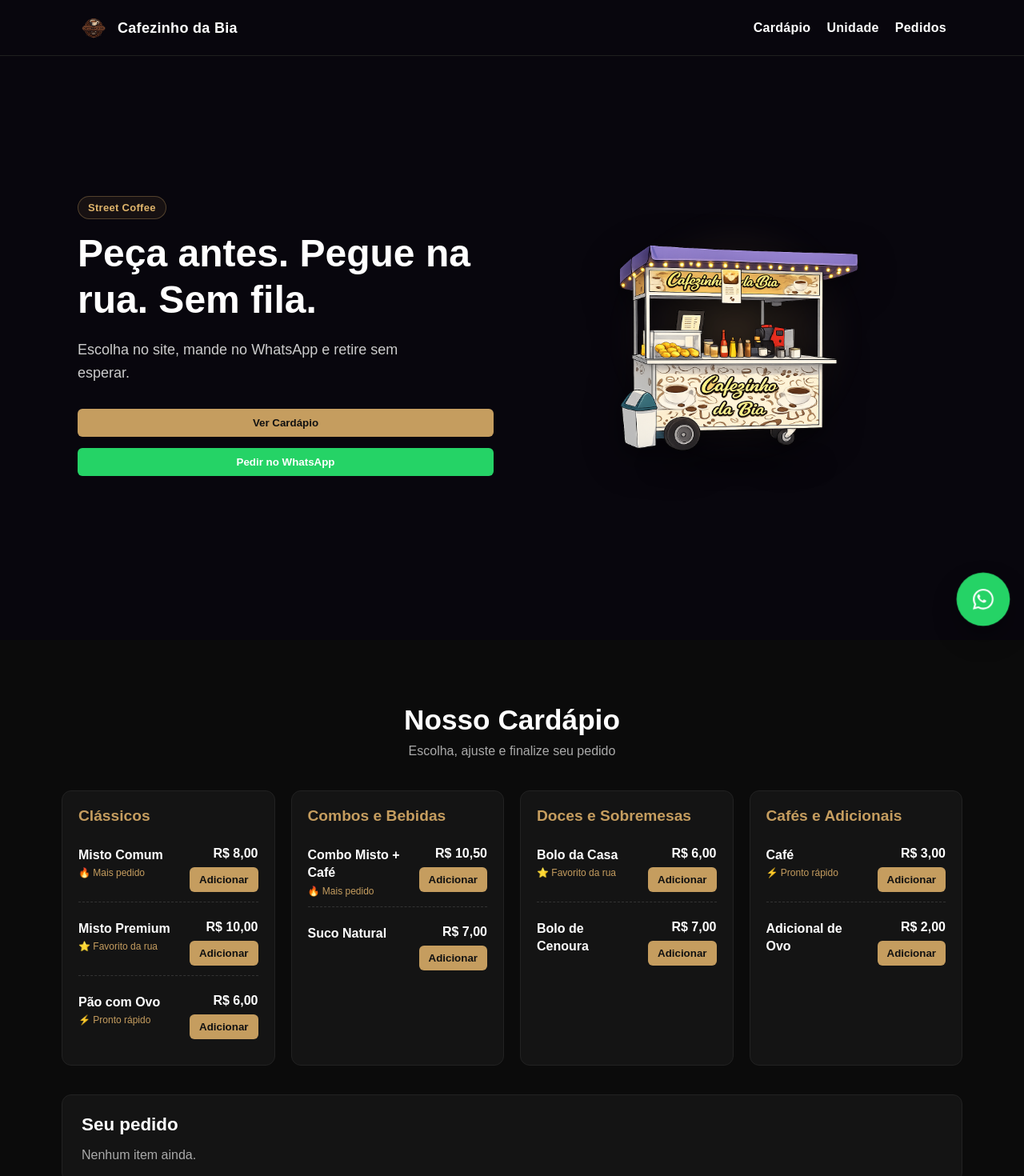
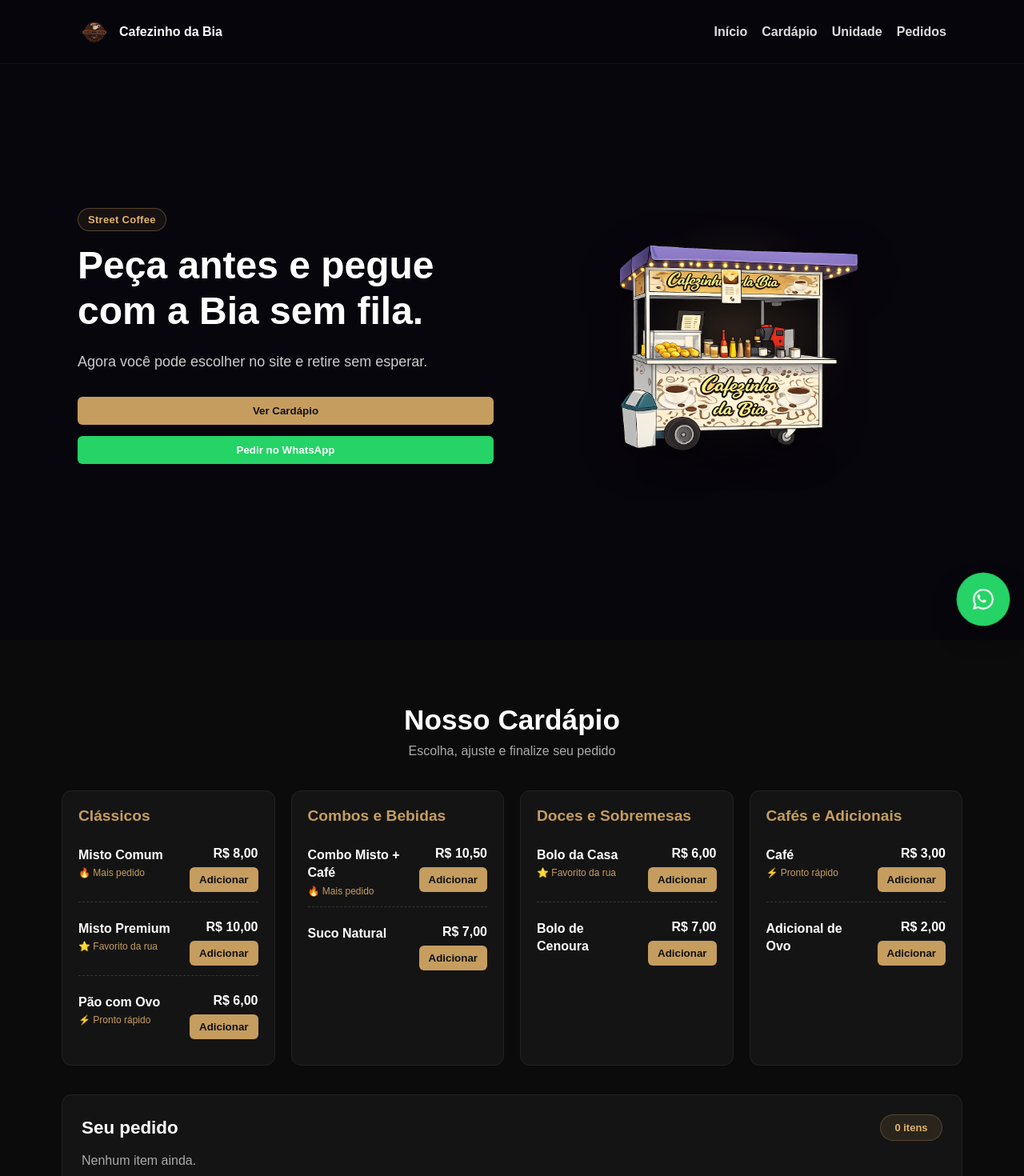
Before and after one commit to djwendelsilva/meu-projeto-cafe, a React (Vite) app: page / in a window 1280 px wide. Shown: the top 1470 px of the page at 80% size. Built offline with nearby package versions, Linux system fonts and the light colour scheme.

Commit message:
refactor: melhora menu, pix e fluxo de pedidos

```diff
--- a/src/components/Header/Header.css
+++ b/src/components/Header/Header.css
@@ -1,12 +1,14 @@
 .header {
-  height: 70px;
   position: fixed;
   top: 0;
   left: 0;
-  z-index: 9999;
   width: 100%;
-  background-color: #08060d;
-  border-bottom: 1px solid #1f1f1f;
+  height: 80px;
+  z-index: 1200;
+  background: rgba(8, 6, 13, 0.78);
+  backdrop-filter: blur(10px);
+  -webkit-backdrop-filter: blur(10px);
+  border-bottom: 1px solid rgba(255, 255, 255, 0.05);
 }
 
 .header-container {
@@ -15,13 +17,12 @@
   margin: 0 auto;
   padding: 0 20px;
   display: flex;
+  align-items: center;
   justify-content: space-between;
-  align-items: center;
 }
 
 .header-logo-link {
   text-decoration: none;
-  display: inline-block;
 }
 
 .header-brand {
@@ -31,36 +32,31 @@
 }
 
 .header-logo {
-  height: 40px;
-  width: auto;
-  display: block;
+  width: 42px;
+  height: 42px;
+  object-fit: contain;
 }
 
 .header-logo-text {
   color: #fff;
-  font-size: 18px;
-  font-weight: 600;
-  line-height: 1;
-  letter-spacing: 0.3px;
+  font-weight: 700;
+  font-size: 1rem;
 }
 
 .header-nav-list {
+  list-style: none;
   display: flex;
   align-items: center;
-  gap: 20px;
-  list-style: none;
+  gap: 18px;
   margin: 0;
   padding: 0;
-  flex-wrap: nowrap;
-  justify-content: flex-end;
 }
 
 .header-link {
+  color: #ddd;
   text-decoration: none;
-  color: #fff;
-  font-size: 16px;
   font-weight: 600;
-  letter-spacing: 0.3px;
+  transition: color 0.2s ease;
 }
 
 .header-link:hover {
@@ -69,31 +65,29 @@
 
 @media (max-width: 768px) {
   .header {
-    height: 70px;
+    height: 76px;
   }
 
   .header-container {
-    padding: 10px 14px;
-  }
-
-  .header-brand {
-    gap: 8px;
+    padding: 0 16px;
   }
 
   .header-logo {
-    height: 34px;
+    width: 38px;
+    height: 38px;
   }
 
   .header-logo-text {
-    font-size: 14px;
+    font-size: 0.95rem;
   }
 
   .header-nav-list {
-    gap: 10px;
+    gap: 12px;
     flex-wrap: wrap;
+    justify-content: flex-end;
   }
 
   .header-link {
-    font-size: 13px;
+    font-size: 0.9rem;
   }
 }
--- a/src/components/Header/Header.jsx
+++ b/src/components/Header/Header.jsx
@@ -1,14 +1,23 @@
-import { HashLink as Link } from 'react-router-hash-link';
-import logo from '../../assets/logo.png';
-import './Header.css';
+import { HashLink as Link } from 'react-router-hash-link'
+import logo from '../../assets/logo.png'
+import './Header.css'
 
 const Header = () => {
   return (
     <header className="header">
       <div className="header-container">
-        <Link smooth to="#home" className="header-logo-link">
+        <Link
+          smooth
+          to="#home"
+          className="header-logo-link"
+          aria-label="Ir para o início"
+        >
           <div className="header-brand">
-            <img src={logo} alt="Cafezinho da Bia" className="header-logo" />
+            <img
+              src={logo}
+              alt="Cafezinho da Bia"
+              className="header-logo"
+            />
             <span className="header-logo-text">Cafezinho da Bia</span>
           </div>
         </Link>
@@ -16,17 +25,20 @@ const Header = () => {
         <nav>
           <ul className="header-nav-list">
             <li>
+              <Link smooth to="#home" className="header-link">
+                Início
+              </Link>
+            </li>
+            <li>
               <Link smooth to="#cardapio" className="header-link">
                 Cardápio
               </Link>
             </li>
-
             <li>
               <Link smooth to="#unidades" className="header-link">
                 Unidade
               </Link>
             </li>
-
             <li>
               <Link smooth to="#contact" className="header-link">
                 Pedidos
@@ -36,7 +48,7 @@ const Header = () => {
         </nav>
       </div>
     </header>
-  );
-};
+  )
+}
 
-export default Header;
+export default Header
--- a/src/components/sections/Menu.css
+++ b/src/components/sections/Menu.css
@@ -1,6 +1,6 @@
 .menu-section {
   width: 100%;
-  padding: 80px 20px 40px;
+  padding: 80px 20px 110px;
   background: #0b0b0b;
   color: #fff;
   display: flex;
@@ -127,6 +127,48 @@
   transform: translateY(-1px);
 }
 
+.menu-add-button.added {
+  background-color: #25d366;
+  color: #fff;
+}
+
+.menu-mobile-cart-bar {
+  display: none;
+}
+
+.menu-mobile-cart-button {
+  width: 100%;
+  background: rgba(20, 20, 20, 0.94);
+  backdrop-filter: blur(8px);
+  color: #fff;
+  border: 1px solid #2a2a2a;
+  border-radius: 14px;
+  padding: 14px 16px;
+  font-weight: 700;
+  display: flex;
+  justify-content: space-between;
+  align-items: center;
+  gap: 12px;
+  cursor: pointer;
+  box-shadow: 0 12px 28px rgba(0, 0, 0, 0.28);
+}
+
+.menu-mobile-cart-button.pulse {
+  animation: cartPulse 0.45s ease;
+}
+
+.menu-mobile-cart-label {
+  color: #fff;
+}
+
+.menu-mobile-cart-items {
+  color: #c59d5f;
+}
+
+.menu-mobile-cart-total {
+  color: #25d366;
+}
+
 .menu-order-box {
   background: #141414;
   border: 1px solid #222;
@@ -134,10 +176,50 @@
   padding: 24px;
 }
 
+.menu-order-header {
+  display: flex;
+  align-items: center;
+  justify-content: space-between;
+  gap: 12px;
+  margin-bottom: 16px;
+}
+
 .menu-order-title {
   font-size: 1.4rem;
   color: #fff;
-  margin-bottom: 16px;
+}
+
+.menu-order-count {
+  display: inline-flex;
+  align-items: center;
+  justify-content: center;
+  min-width: 78px;
+  padding: 8px 12px;
+  border-radius: 999px;
+  background: rgba(197, 157, 95, 0.12);
+  border: 1px solid rgba(197, 157, 95, 0.28);
+  color: #dfb46b;
+  font-size: 13px;
+  font-weight: 700;
+}
+
+.menu-order-count.pulse {
+  animation: cartPulse 0.45s ease;
+}
+
+@keyframes cartPulse {
+  0% {
+    transform: scale(1);
+    box-shadow: 0 0 0 rgba(223, 180, 107, 0);
+  }
+  50% {
+    transform: scale(1.12);
+    box-shadow: 0 0 18px rgba(223, 180, 107, 0.35);
+  }
+  100% {
+    transform: scale(1);
+    box-shadow: 0 0 0 rgba(223, 180, 107, 0);
+  }
 }
 
 .menu-empty-cart {
@@ -318,6 +400,28 @@
   color: #fff;
   word-break: break-all;
   font-size: 14px;
+  margin-bottom: 10px;
+}
+
+.menu-copy-pix-button {
+  background-color: #c59d5f;
+  color: #111;
+  border: none;
+  border-radius: 6px;
+  padding: 8px 12px;
+  font-weight: 700;
+  cursor: pointer;
+  transition: all 0.2s ease;
+}
+
+.menu-copy-pix-button:hover {
+  background-color: #dfb46b;
+  transform: translateY(-1px);
+}
+
+.menu-copy-pix-button.copied {
+  background-color: #25d366;
+  color: #fff;
 }
 
 .menu-pix-note {
@@ -371,6 +475,10 @@
 }
 
 @media (max-width: 768px) {
+  .menu-section {
+    padding: 70px 16px 110px;
+  }
+
   .menu-title {
     font-size: 1.8rem;
   }
@@ -384,8 +492,7 @@
     grid-template-columns: 1fr;
   }
 
-  .menu-card,
-  .menu-order-box {
+  .menu-card {
     padding: 18px;
   }
 
@@ -399,13 +506,41 @@
     min-width: auto;
   }
 
+  .menu-mobile-cart-bar {
+    display: block;
+    position: fixed;
+    left: 12px;
+    right: 12px;
+    bottom: 12px;
+    z-index: 1000;
+  }
+
+  .menu-order-box {
+    position: fixed;
+    left: 0;
+    right: 0;
+    bottom: 0;
+    max-height: 78vh;
+    overflow-y: auto;
+    border-radius: 18px 18px 0 0;
+    z-index: 999;
+    transform: translateY(calc(100% - 88px));
+    transition: transform 0.3s ease;
+    box-shadow: 0 -12px 30px rgba(0, 0, 0, 0.35);
+  }
+
+  .menu-order-box.mobile-open {
+    transform: translateY(0);
+  }
+
   .menu-cart-item {
     flex-direction: column;
     align-items: flex-start;
   }
 
   .menu-summary-row,
-  .menu-total-box {
+  .menu-total-box,
+  .menu-order-header {
     flex-direction: column;
     align-items: flex-start;
     gap: 6px;
--- a/src/components/sections/Menu.jsx
+++ b/src/components/sections/Menu.jsx
@@ -1,4 +1,4 @@
-import { useMemo, useState } from 'react'
+import { useEffect, useMemo, useState } from 'react'
 import './Menu.css'
 
 const numero = '5521991902018'
@@ -58,6 +58,49 @@ const Menu = () => {
   const [paymentMethod, setPaymentMethod] = useState('pix')
   const [customerName, setCustomerName] = useState('')
   const [notes, setNotes] = useState('')
+  const [pixCopied, setPixCopied] = useState(false)
+  const [cartPulse, setCartPulse] = useState(false)
+  const [addedItemName, setAddedItemName] = useState('')
+  const [mobileCartOpen, setMobileCartOpen] = useState(false)
+
+  const totalItems = useMemo(() => {
+    return cart.reduce((acc, item) => acc + item.quantity, 0)
+  }, [cart])
+
+  const total = useMemo(() => {
+    return cart.reduce((acc, item) => acc + item.numericPrice * item.quantity, 0)
+  }, [cart])
+
+  useEffect(() => {
+    const handleResize = () => {
+      if (window.innerWidth > 768) {
+        setMobileCartOpen(false)
+      }
+    }
+
+    window.addEventListener('resize', handleResize)
+    return () => window.removeEventListener('resize', handleResize)
+  }, [])
+
+  const triggerCartPulse = () => {
+    setCartPulse(false)
+
+    setTimeout(() => {
+      setCartPulse(true)
+
+      setTimeout(() => {
+        setCartPulse(false)
+      }, 450)
+    }, 10)
+  }
+
+  const triggerAddedFeedback = (itemName) => {
+    setAddedItemName(itemName)
+
+    setTimeout(() => {
+      setAddedItemName('')
+    }, 1000)
+  }
 
   const addItemToCart = (item) => {
     setCart((prevCart) => {
@@ -80,6 +123,9 @@ const Menu = () => {
         },
       ]
     })
+
+    triggerCartPulse()
+    triggerAddedFeedback(item.name)
   }
 
   const increaseQuantity = (itemName) => {
@@ -90,6 +136,8 @@ const Menu = () => {
           : item
       )
     )
+
+    triggerCartPulse()
   }
 
   const decreaseQuantity = (itemName) => {
@@ -108,9 +156,18 @@ const Menu = () => {
     setCart((prevCart) => prevCart.filter((item) => item.name !== itemName))
   }
 
-  const total = useMemo(() => {
-    return cart.reduce((acc, item) => acc + item.numericPrice * item.quantity, 0)
-  }, [cart])
+  const handleCopyPixKey = async () => {
+    try {
+      await navigator.clipboard.writeText(pixKey)
+      setPixCopied(true)
+
+      setTimeout(() => {
+        setPixCopied(false)
+      }, 2000)
+    } catch {
+      setPixCopied(false)
+    }
+  }
 
   const paymentText =
     paymentMethod === 'pix'
@@ -141,7 +198,7 @@ Total: ${formatPrice(total)}
 Pagamento: ${paymentText}
 ${
   paymentMethod === 'pix'
-    ? 'Pagamento no Pix, por favor enviar o comprovante.'
+    ? '\nPagamento no Pix, por favor enviar o comprovante.'
     : ''
 }
 
@@ -169,7 +226,10 @@ ${notes || 'Nenhuma.'}`
               <h3 className="menu-category-title">{category.category}</h3>
 
               <ul className="menu-list">
-                {category.items.map((item) => (
+                {category.items.map((item) => {
+                  const isAdded = addedItemName === item.name
+
+                  return (
                     <li className="menu-item" key={item.name}>
                       <div className="menu-item-info">
                         <span className="menu-item-name">{item.name}</span>
@@ -184,21 +244,42 @@ ${notes || 'Nenhuma.'}`
 
                         <button
                           type="button"
-                        className="menu-add-button"
+                          className={`menu-add-button ${isAdded ? 'added' : ''}`}
                           onClick={() => addItemToCart(item)}
                         >
-                        Adicionar
+                          {isAdded ? 'Adicionado' : 'Adicionar'}
                         </button>
                       </div>
                     </li>
-                ))}
+                  )
+                })}
               </ul>
             </div>
           ))}
         </div>
 
-        <div className="menu-order-box">
+        <div className="menu-mobile-cart-bar">
+          <button
+            type="button"
+            className={`menu-mobile-cart-button ${cartPulse ? 'pulse' : ''}`}
+            onClick={() => setMobileCartOpen((prev) => !prev)}
+          >
+            <span className="menu-mobile-cart-label">Seu pedido</span>
+            <span className="menu-mobile-cart-items">
+              {totalItems} {totalItems === 1 ? 'item' : 'itens'}
+            </span>
+            <span className="menu-mobile-cart-total">{formatPrice(total)}</span>
+          </button>
+        </div>
+
+        <div className={`menu-order-box ${mobileCartOpen ? 'mobile-open' : ''}`}>
+          <div className="menu-order-header">
             <h3 className="menu-order-title">Seu pedido</h3>
+
+            <span className={`menu-order-count ${cartPulse ? 'pulse' : ''}`}>
+              {totalItems} {totalItems === 1 ? 'item' : 'itens'}
+            </span>
+          </div>
 
           {cart.length === 0 ? (
             <p className="menu-empty-cart">Nenhum item ainda.</p>
@@ -312,9 +393,7 @@ ${notes || 'Nenhuma.'}`
 
                 <div className="menu-summary-row">
                   <span className="menu-summary-label">Itens</span>
-                  <span className="menu-summary-value">
-                    {cart.reduce((acc, item) => acc + item.quantity, 0)}
-                  </span>
+                  <span className="menu-summary-value">{totalItems}</span>
                 </div>
 
                 <div className="menu-summary-row">
@@ -326,6 +405,15 @@ ${notes || 'Nenhuma.'}`
                   <div className="menu-pix-box">
                     <span className="menu-pix-label">Chave Pix</span>
                     <span className="menu-pix-key">{pixKey}</span>
+
+                    <button
+                      type="button"
+                      className={`menu-copy-pix-button ${pixCopied ? 'copied' : ''}`}
+                      onClick={handleCopyPixKey}
+                    >
+                      {pixCopied ? 'Copiado!' : 'Copiar'}
+                    </button>
+
                     <p className="menu-pix-note">
                       Pagamento no Pix, por favor enviar o comprovante.
                     </p>
--- a/src/pages/Home.jsx
+++ b/src/pages/Home.jsx
@@ -28,10 +28,10 @@ Gostaria de fazer um pedido.`
         <div className="hero-text">
           <span className="hero-badge">Street Coffee</span>
 
-          <h1>Peça antes. Pegue na rua. Sem fila.</h1>
+          <h1>Peça antes e pegue com a Bia sem fila.</h1>
 
           <p>
-            Escolha no site, mande no WhatsApp e retire sem esperar.
+            Agora você pode escolher no site e retire sem esperar.
           </p>
 
           <div className="hero-buttons">
```
Also changed, not shown: src/styles/index.css (+6 -6 lines). Lines whose indentation alone changed are shown as unchanged.
